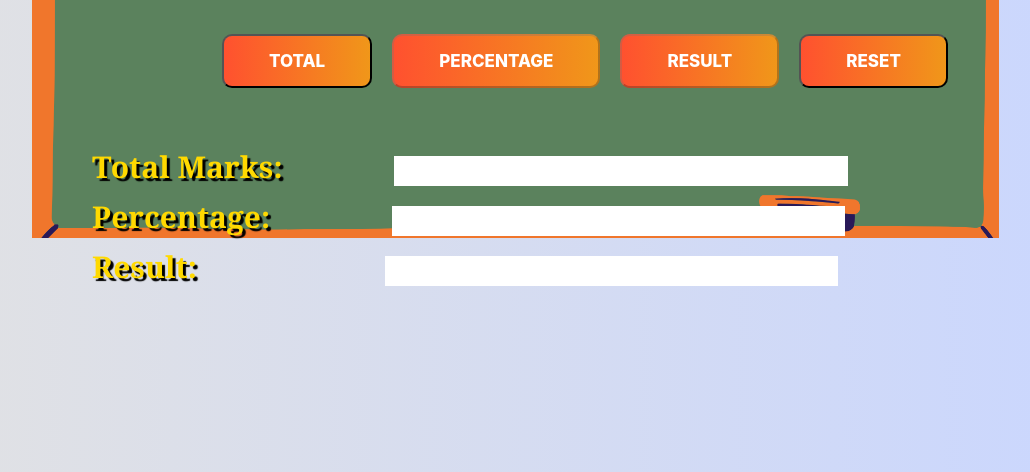
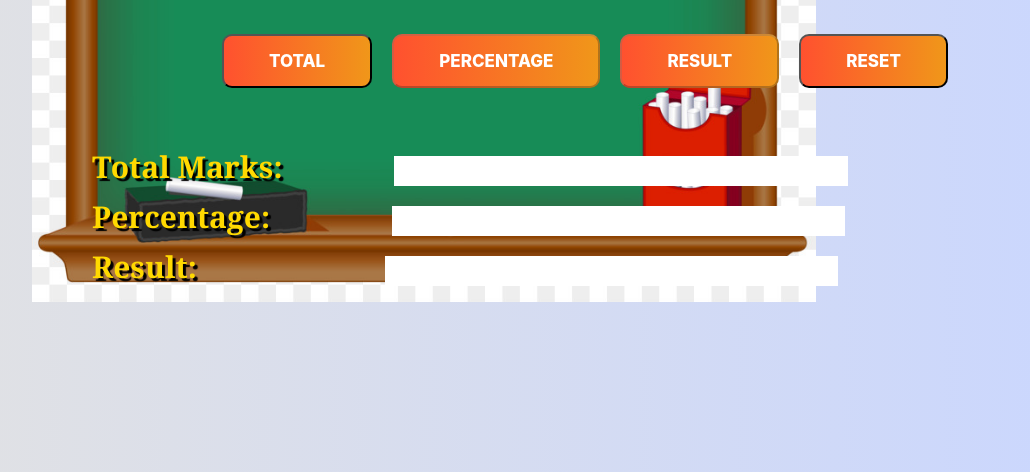
Before and after one commit to eshaanmaheshwary/Result-Calculator, a plain HTML site: page index.html in a window 1280 px wide. Shown: the part 328-800 px from the top of the page, without its empty margins (136-1166 px from the left). Drawn offline with Linux system fonts and the light colour scheme.

Commit message:
Update JS1.css

```diff
--- a/JS1.css
+++ b/JS1.css
@@ -7,7 +7,7 @@
 .image
 {
     width:76.5%; height:610px;
-    background-image: url(BlackBoard.png);
+    background-image: url(BlackBoard.jpg);
     background-size: contain;
     background-repeat: no-repeat;
     margin-left: 160px;
```
